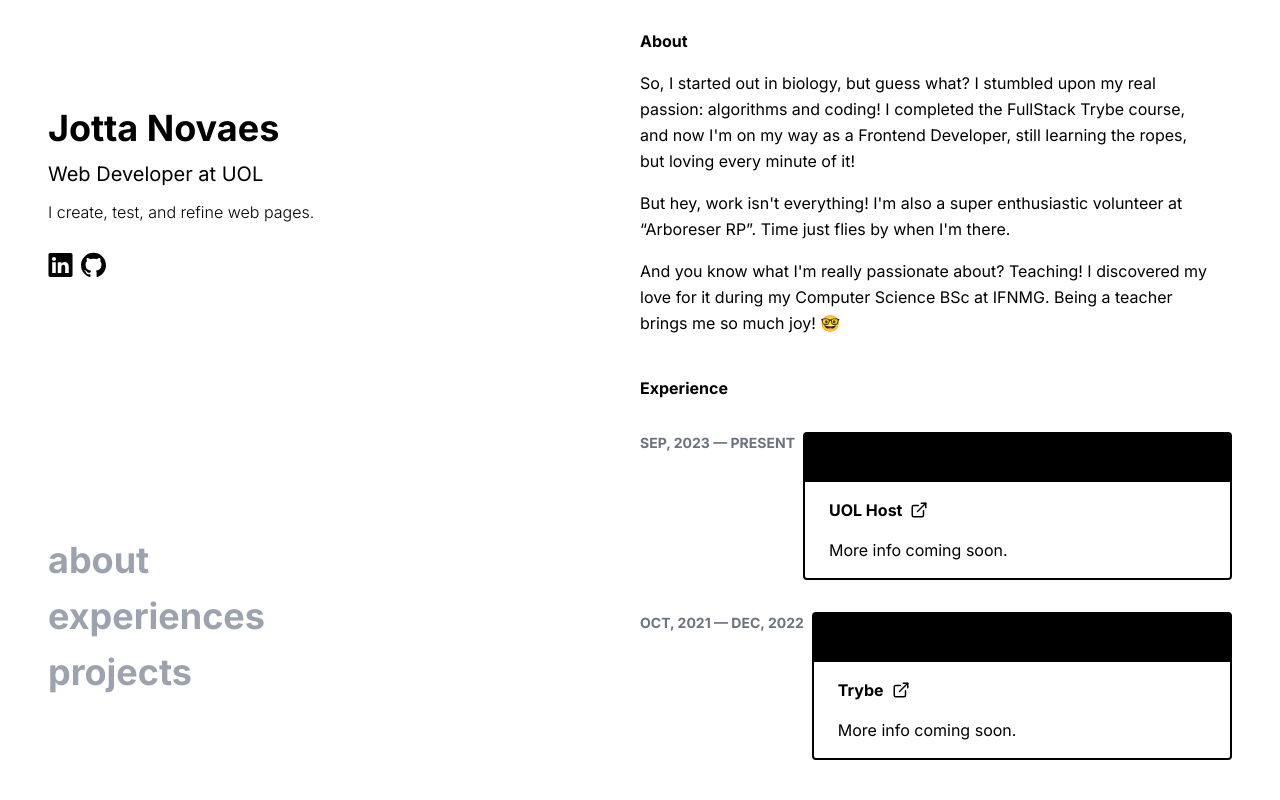
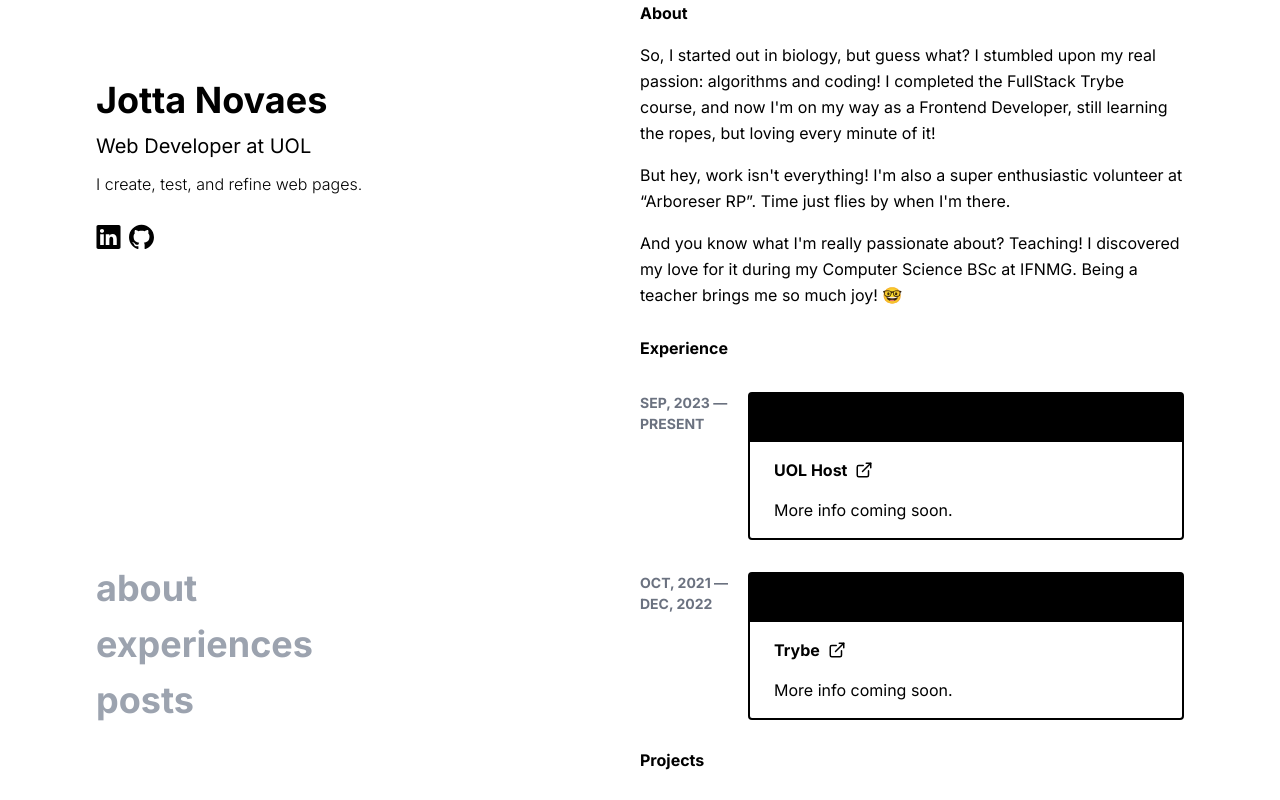
Before and after one commit to jottanovaes/portfolio, a Next.js app: page / in a window 1280 px wide. Shown: the top 800 px of the page. Built offline with nearby package versions, Linux system fonts and the light colour scheme.

Commit message:
style: change header location and scroll behavior
set header to be sticky and change layout of card

```diff
--- a/src/app/components/card.tsx
+++ b/src/app/components/card.tsx
@@ -35,9 +35,10 @@ function stringToDate(date: string) {
 export function Card({ startDate, href, title, description, endDate }: Props) {
   return (
     <div className='flex w-full flex-col gap-2 lg:flex-row'>
-      <span className='w-fit whitespace-nowrap text-sm font-bold leading-normal text-gray-500'>
+      <span className='w-fit min-w-[100px] whitespace-nowrap text-sm font-bold leading-normal text-gray-500'>
         {stringToDate(startDate)}
         &nbsp;&mdash;&nbsp;
+        <br className='hidden lg:block' />
         {endDate ? `${stringToDate(endDate)}` : 'PRESENT'}
       </span>
       <Link
--- a/src/app/components/header.tsx
+++ b/src/app/components/header.tsx
@@ -5,7 +5,7 @@ import { NavItem } from './nav-item'
 
 function Header() {
   return (
-    <header className='flex flex-1 flex-col gap-7 lg:justify-between lg:py-20'>
+    <header className='flex flex-col gap-7 bg-white lg:sticky lg:top-0 lg:max-h-screen lg:flex-1 lg:flex-col lg:justify-between lg:py-20'>
       <div className='flex flex-col gap-7'>
         <div className='flex w-fit flex-col gap-3'>
           <h1 className='text-4xl font-bold'>Jotta Novaes</h1>
@@ -26,7 +26,7 @@ function Header() {
       <nav className='flex items-center justify-center gap-4 text-base font-bold text-gray-400 lg:w-fit lg:flex-col lg:items-start'>
         <NavItem href='#about' text='about' />
         <NavItem href='#experiences' text='experiences' />
-        <NavItem href='#projects' text='projects' />
+        <NavItem href='#posts' text='posts' />
       </nav>
     </header>
   )
--- a/src/app/components/projects.tsx
+++ b/src/app/components/projects.tsx
@@ -2,7 +2,7 @@ import { Card } from './card'
 
 const desc =
   'EcoHub connects eco-enthusiasts worldwide. Dive into sustainability, collaborate on green projects, access resources, and find eco-friendly products. Join us today and be the change.'
-function Projects() {
+function Posts() {
   return (
     <section id='projects' className='flex flex-col items-start gap-8'>
       <h2 className='font-bold'>Projects</h2>
@@ -28,4 +28,4 @@ function Projects() {
   )
 }
 
-export default Projects
+export default Posts
--- a/src/app/layout.tsx
+++ b/src/app/layout.tsx
@@ -1,6 +1,7 @@
 import './globals.css'
 import type { Metadata } from 'next'
 import { Inter } from 'next/font/google'
+import Header from './components/header'
 
 const inter = Inter({ subsets: ['latin'] })
 
@@ -19,7 +20,12 @@ export default function RootLayout({
       <head>
         <link rel='icon' href='/favicon.ico' />
       </head>
-      <body className={inter.className}>{children}</body>
+      <body
+        className={`${inter.className} container mx-auto px-12 py-7 md:px-24 lg:flex lg:py-0`}
+      >
+        <Header />
+        {children}
+      </body>
     </html>
   )
 }
--- a/src/app/page.tsx
+++ b/src/app/page.tsx
@@ -1,8 +1,7 @@
 import { Inter } from 'next/font/google'
-import Header from './components/header'
 import About from './components/about'
 import Experiences from './components/experiences'
-import Projects from './components/projects'
+import Posts from './components/projects'
 
 const inter = Inter({ subsets: ['latin'], variable: '--font-inter' })
 
@@ -11,14 +10,11 @@ const inter = Inter({ subsets: ['latin'], variable: '--font-inter' })
 export default function Home() {
   return (
     <main
-      className={`${inter.variable} container mx-auto px-12 py-7 lg:flex lg:max-h-screen`}
+      className={`${inter.variable} lg:py-17 gap-7 bg-white lg:flex lg:flex-1 lg:flex-col`}
     >
-      <Header />
-      <section className='no-scrollbar flex flex-1 flex-col gap-10 overflow-y-scroll pt-8 lg:pt-0'>
-        <About />
-        <Experiences />
-        <Projects />
-      </section>
+      <About />
+      <Experiences />
+      <Posts />
     </main>
   )
 }
```
